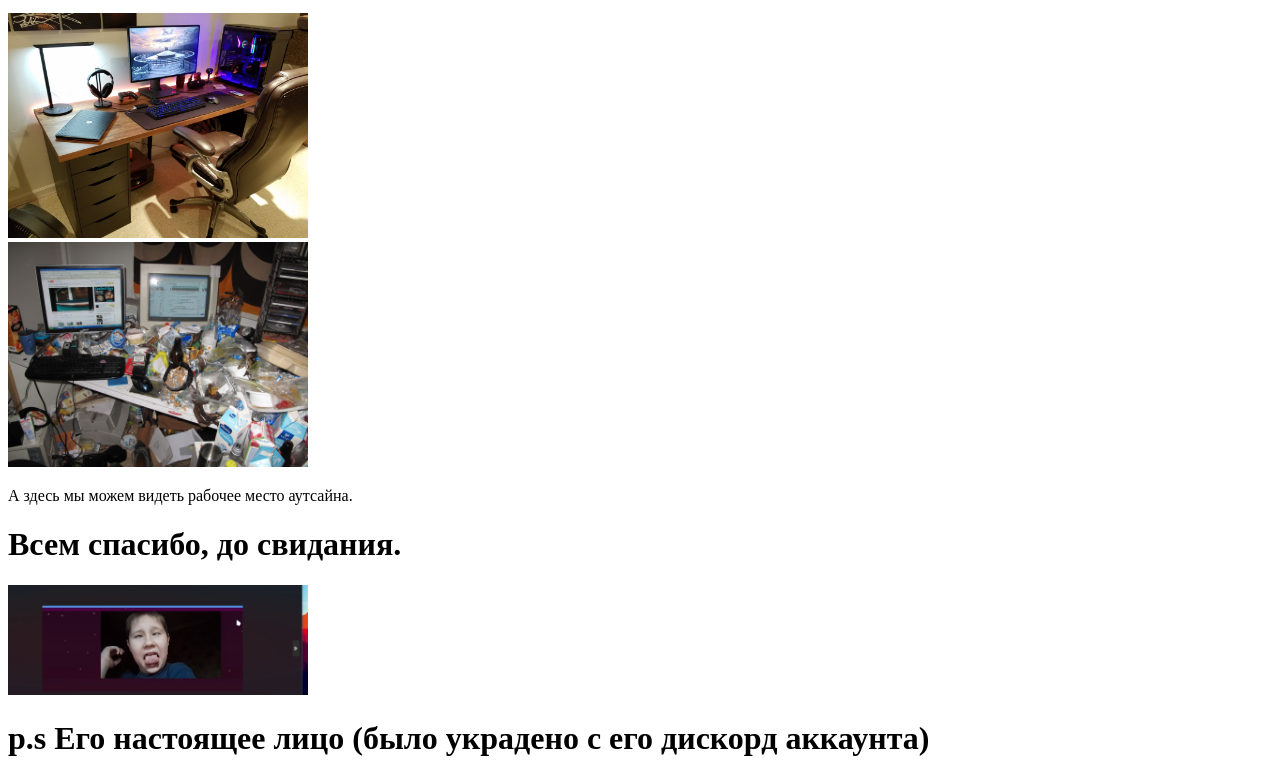
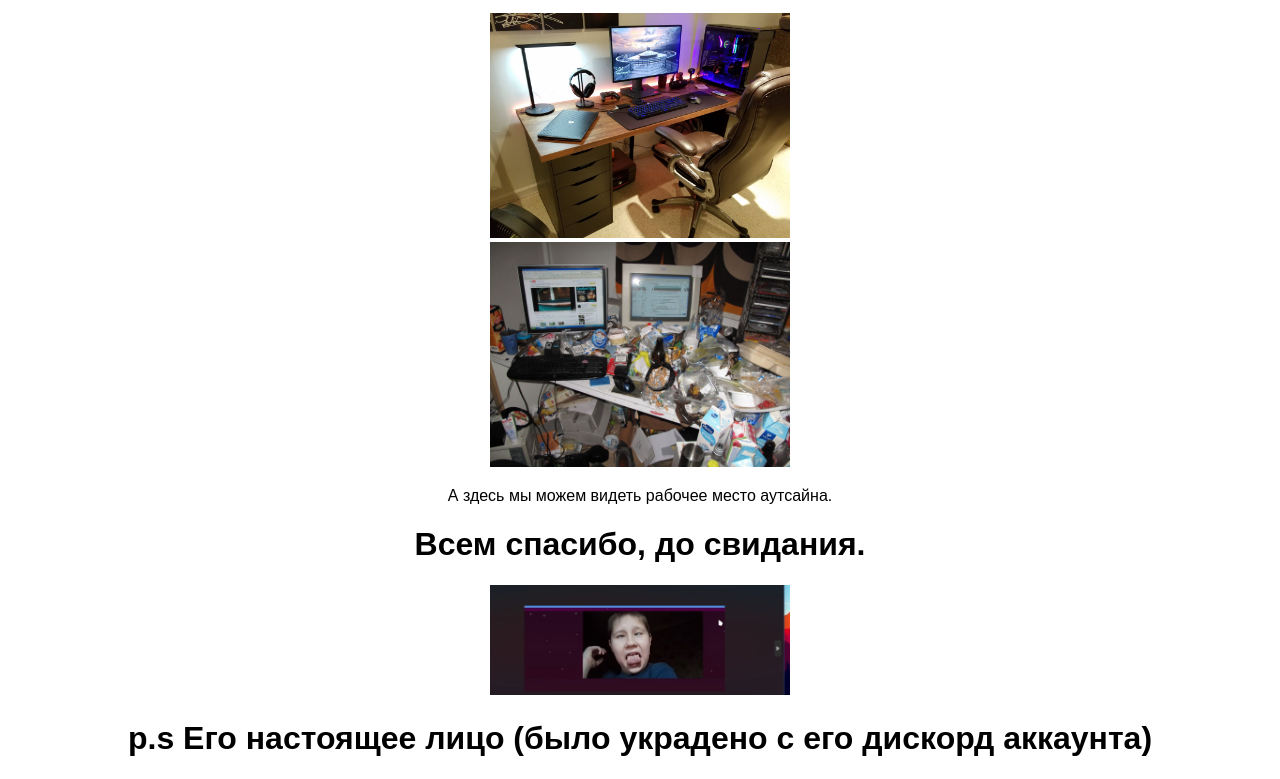
Before and after one commit to samaramo/bioOUTSINE, a plain HTML site: page index.html in a window 1280 px wide. Shown: the part 428-1207 px from the top of the page. Drawn offline with Linux system fonts and the light colour scheme.

Commit message:
Update index.html

```diff
--- a/index.html
+++ b/index.html
@@ -2,13 +2,28 @@
 <html lang="en">
 <head>
     <meta charset="UTF-8">
-    <link rel="stylesheet" href="style.css">
+
     <meta name="viewport" content="width=device-width, initial-scale=1.0">
     <title>Био Аутсайна</title>
 </head>
 <body>
     <h1>OutSine</h1>
+    <style>
+body{
+background-color: white;
+text-align:center;
 
+}
+h1{
+color: black;
+font-family:Arial, Helvetica, sans-serif
+}
+p{
+color:black;
+font-family: Arial, Helvetica, sans-serif
+}
+
+</style>
     <p>Это маленький пипикун, который ноет и ноет, <i>НОЕТ И НОЕТ<b> (ЗАДОЛБАЛ)</b></i>, и он любит делать никому не нужные читы.</p>
     <img src="img.jpg" alt="" srcset="" width="300px">
     <p>Сверху мы можем увидеть его лицо (Морду)</p>
```
